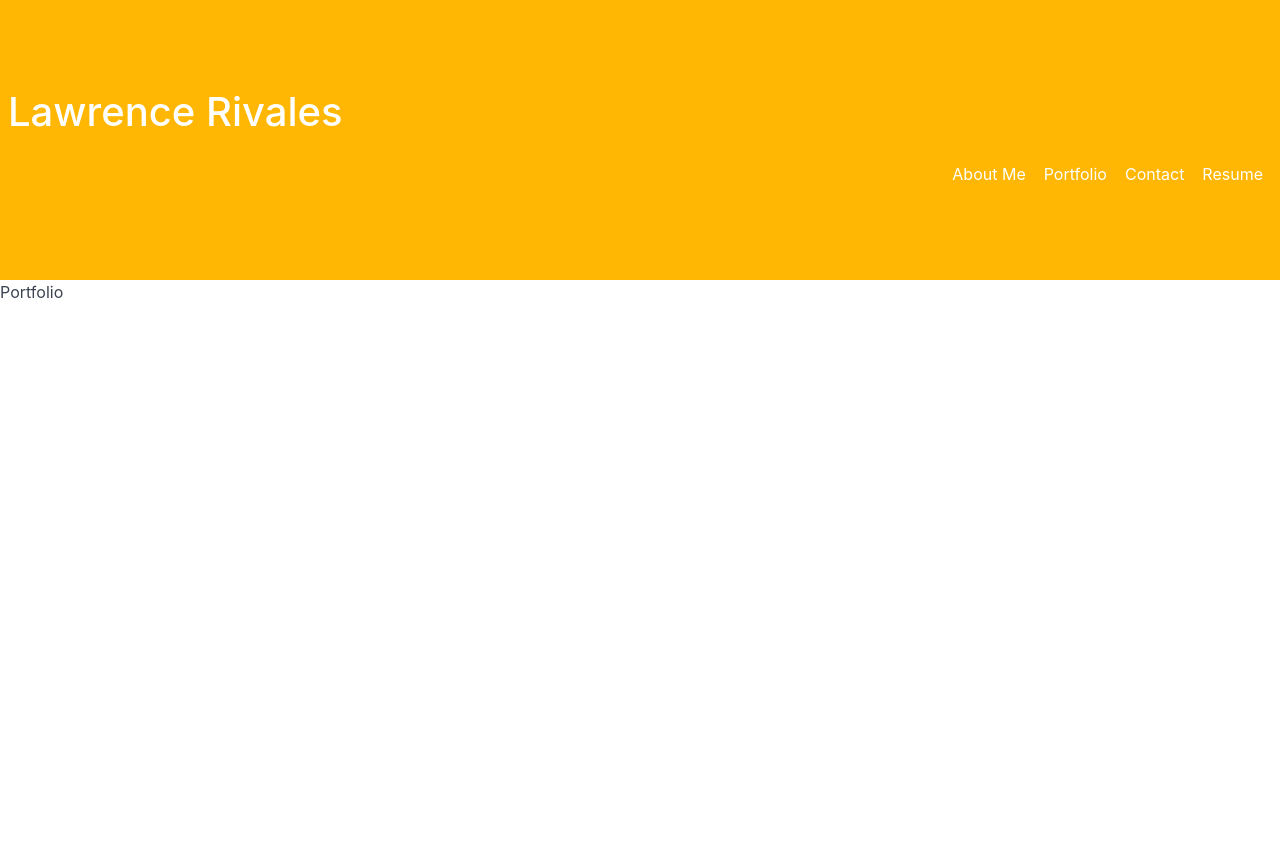
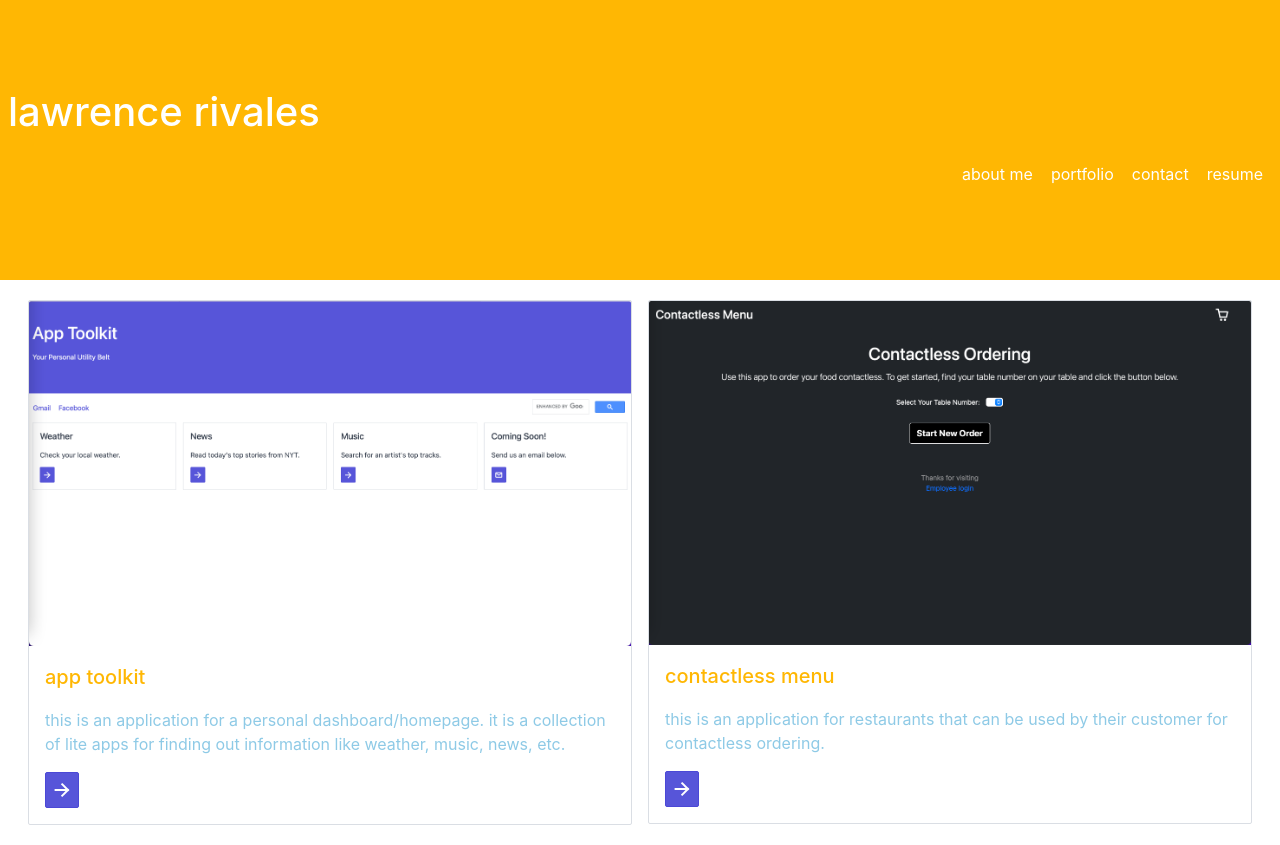
Before and after one commit to lrivales/my-portfolio, a React (Create React App) app: page /portfolio in a window 1280 px wide. Before the commit the page ends 800 px from the top, so only its background shows below. Built offline with nearby package versions, Linux system fonts and the light colour scheme.

Commit message:
added content for portfolio page

```diff
--- a/src/App.js
+++ b/src/App.js
@@ -8,7 +8,7 @@ function App() {
     <div>
       <div className="hero bg-custom-quaternary text-light">
         <div className="hero-body">
-          <h1>Lawrence Rivales</h1>
+          <h1>lawrence rivales</h1>
           <Navbar />
         </div>
       </div>
--- a/src/components/Navbar/index.js
+++ b/src/components/Navbar/index.js
@@ -10,10 +10,10 @@ function Navbar() {
             </section>
             <section className="navbar-section">
                 <div className="input-group input-inline">
-                    <Link to="/about" className="btn btn-link text-light">About Me</Link>
-                    <Link to="portfolio" className="btn btn-link text-light">Portfolio</Link>
-                    <Link to="contact" className="btn btn-link text-light">Contact</Link>
-                    <Link to="resume" className="btn btn-link text-light">Resume</Link>
+                    <Link to="/about" className="btn btn-link text-light">about me</Link>
+                    <Link to="portfolio" className="btn btn-link text-light">portfolio</Link>
+                    <Link to="contact" className="btn btn-link text-light">contact</Link>
+                    <Link to="resume" className="btn btn-link text-light">resume</Link>
                 </div>
             </section>
         </header>
--- a/src/components/Portfolio/index.js
+++ b/src/components/Portfolio/index.js
@@ -2,10 +2,46 @@ import React from "react";
 
 function Portfolio() {
     return(
-        <div id="portfolio">
-            <p>
-                Portfolio
-            </p>
+        <div className="container">
+            <div className="columns custom-padding">
+                <div className="column">
+                    <div className="card">
+                        <div className="card-image">
+                            <img src={require(`../../img/app-toolkit.png`)} alt="app toolkit" className="img-responsive" />
+                        </div>
+                        <div className="card-header">
+                            <div className="card-title h5 text-custom-quaternary">app toolkit</div>
+                        </div>
+                        <div className="card-body text-custom-primary">
+                            this is an application for a personal dashboard/homepage. it is a collection of lite apps
+                            for finding out information like weather, music, news, etc.
+                        </div>
+                        <div className="card-footer">
+                            <button className="btn btn-primary" onClick={() => window.open("https://lrivales.github.io/app-toolkit/", "_blank")}>
+                                <i className="icon icon-forward"></i>
+                            </button>
+                        </div>
+                    </div>
+                </div>
+                <div className="column">
+                    <div className="card">
+                        <div className="card-image">
+                            <img src={require(`../../img/contactless-menu.png`)} alt="contactless menu ordering app" className="img-responsive" />
+                        </div>
+                        <div className="card-header">
+                            <div className="card-title h5 text-custom-quaternary">contactless menu</div>
+                        </div>
+                        <div className="card-body text-custom-primary">
+                            this is an application for restaurants that can be used by their customer for contactless ordering.
+                        </div>
+                        <div className="card-footer">
+                            <button className="btn btn-primary" onClick={() => window.open("https://polar-earth-23819.herokuapp.com/", "_blank")}>
+                                <i className="icon icon-forward"></i>
+                            </button>
+                        </div>
+                    </div>
+                </div>
+            </div>
         </div>
     )
 }
```
Also changed, not shown: src/img/app-toolkit.png (added), src/img/contactless-menu.png (added), src/index.css (line endings or trailing spaces).
